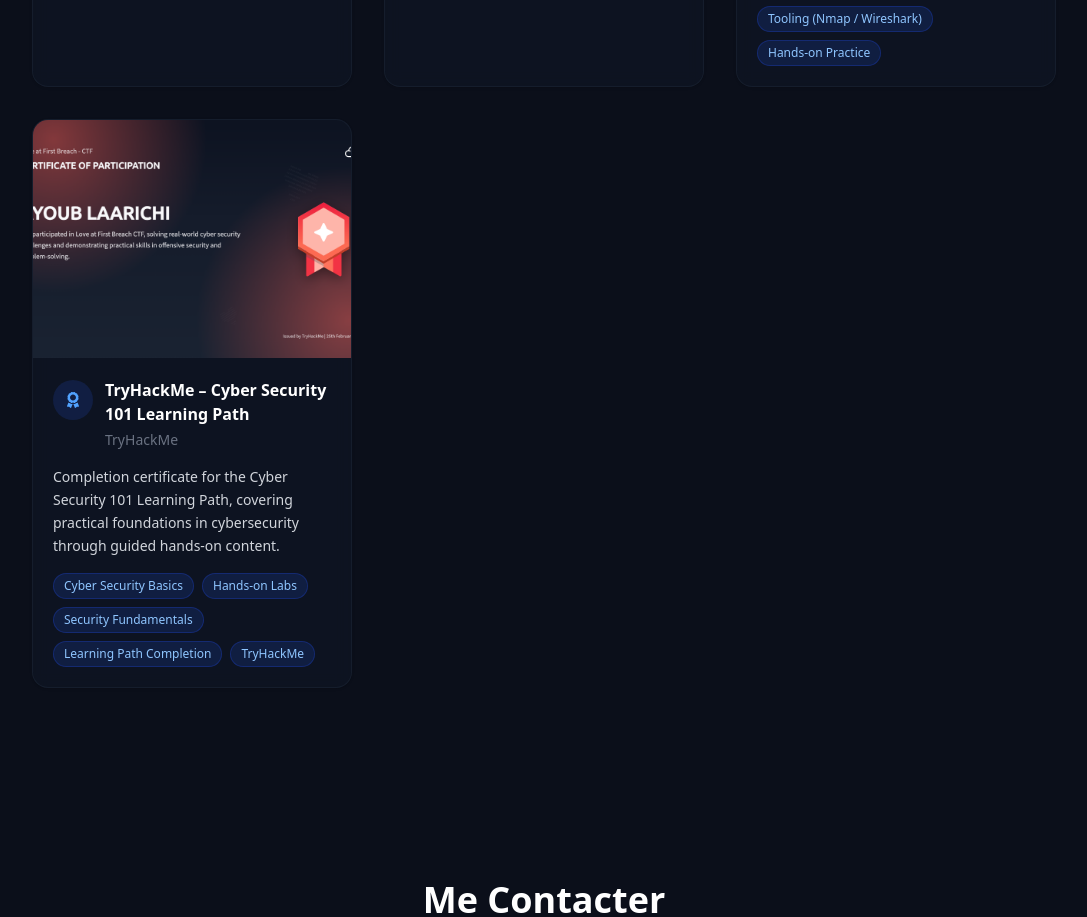
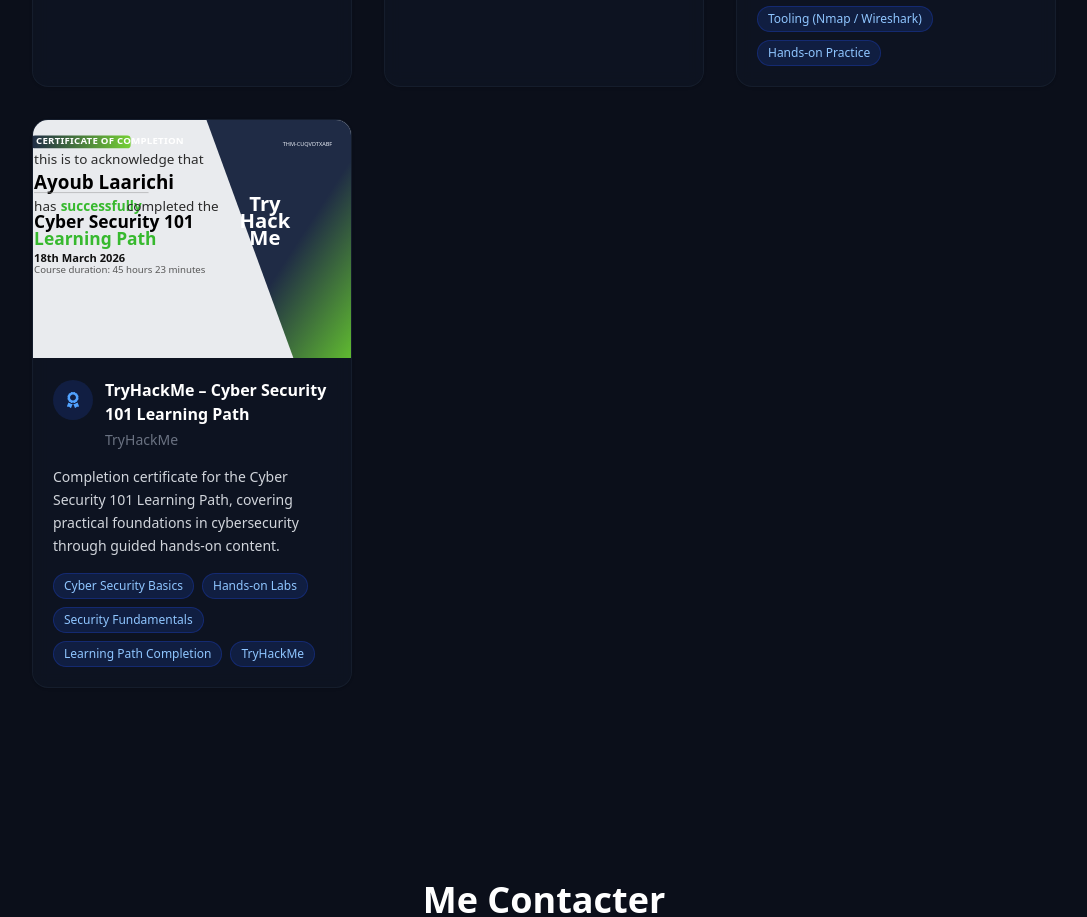
Before and after one commit to ayoublaarichi/Portfolio, a Next.js app: page / in a window 1280 px wide. Shown: the part 3964-4881 px from the top of the page, without its empty margins (96-1183 px from the left). Built offline with nearby package versions, Linux system fonts and the light colour scheme.

Commit message:
Add Cyber Security 101 certificate image preview

```diff
--- a/src/data/portfolio.ts
+++ b/src/data/portfolio.ts
@@ -251,7 +251,7 @@
       "Learning Path Completion",
       "TryHackMe",
     ],
-    image: "/certificates/thm-cert-2.png",
+    image: "/certificates/thm-cert-3.svg",
     url: "https://tryhackme-certificates.s3-eu-west-1.amazonaws.com/THM-CUQVDTXABF.pdf",
   },
   // Pour ajouter un autre certificat :
```
Also changed, not shown: public/certificates/thm-cert-3.svg (added).
